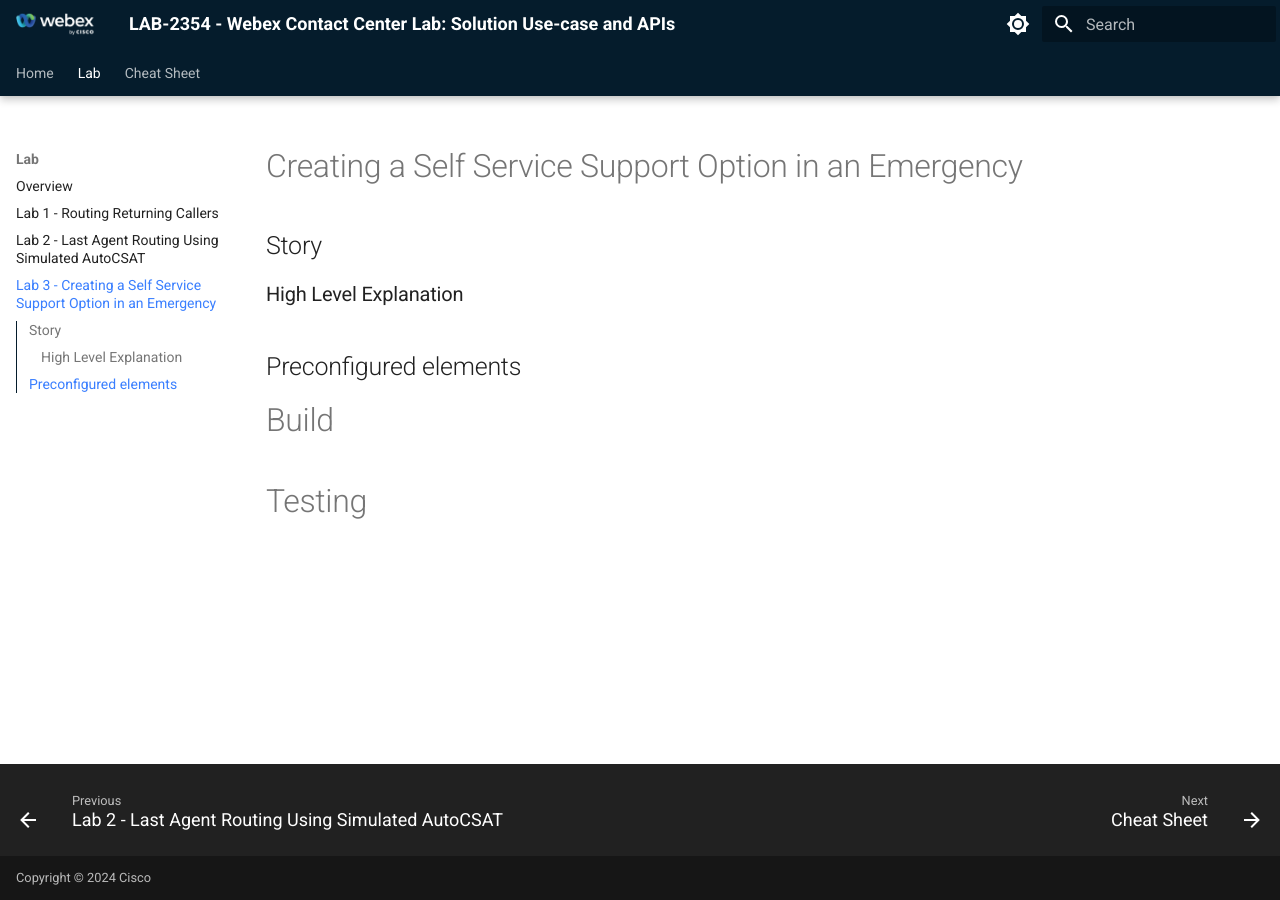
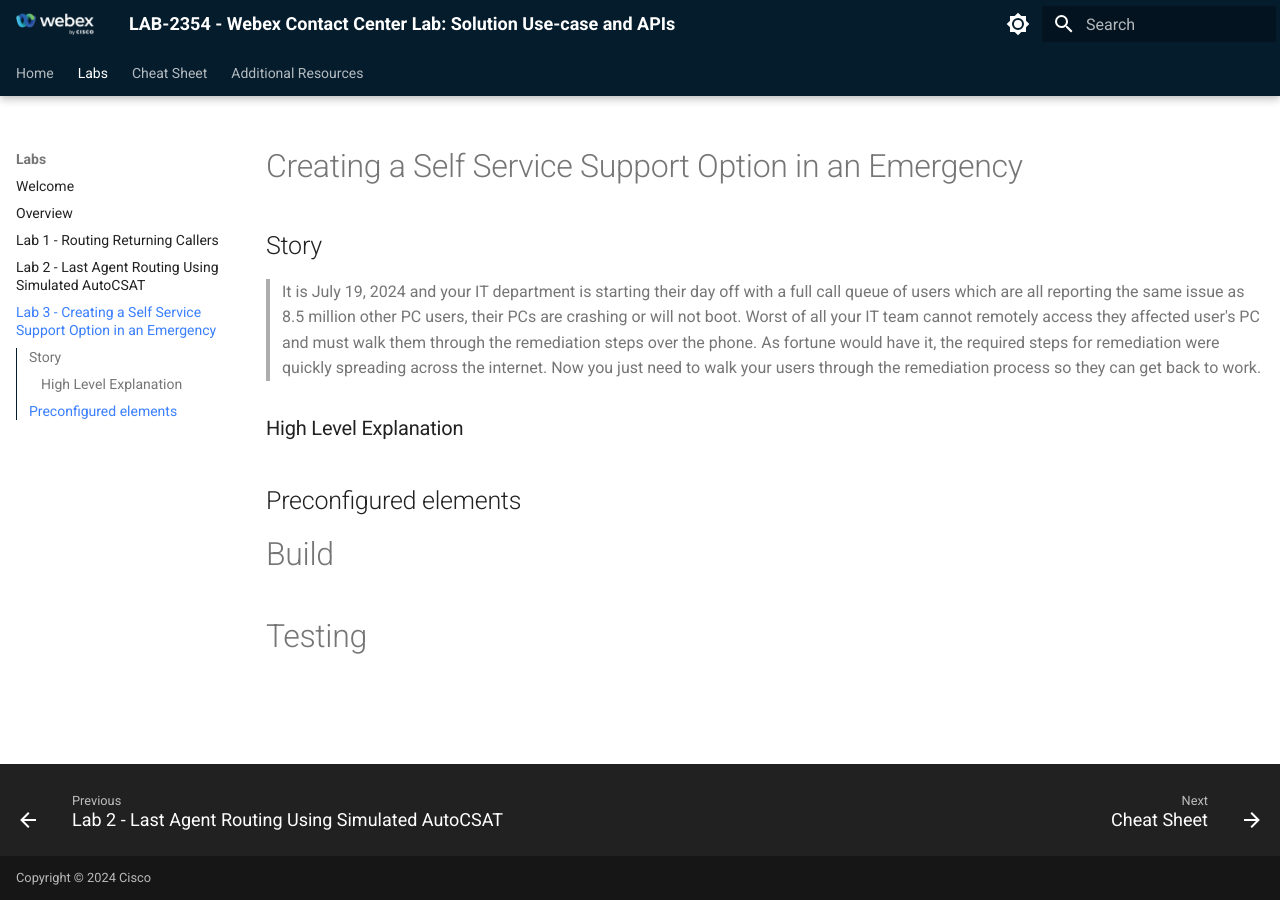
Before and after one commit to WebexCC-SA/LAB-2354, an MkDocs documentation site: the page built from docs/lab3_CreatingSelfService.md, in a window 1280 px wide. Built offline with MkDocs 1.6.1 and Material for MkDocs 9.7.7, drawn with Linux system fonts in a browser that asks for light colours.

Commit message:
Adding content and welcome page

```diff
--- a/docs/lab3_CreatingSelfService.md
+++ b/docs/lab3_CreatingSelfService.md
@@ -1,11 +1,13 @@
 # Creating a Self Service Support Option in an Emergency
 
 ## Story
+> It is July 19, 2024 and your IT department is starting their day off with a full call queue of users which are all reporting the same issue as 8.5 million other PC users, their PCs are crashing or will not boot.  Worst of all your IT team cannot remotely access they affected user's PC and must walk them through the remediation steps over the phone.  As fortune would have it, the required steps for remediation were quickly spreading across the internet.  Now you just need to walk your users through the remediation process so they can get back to work.
+
 
 ### High Level Explanation
 
 ## Preconfigured elements
 
 # Build
-
+<!-- <iframe src="https://app.sli.do/event/b7TmCKP7DD1YZq2fBSEnGJ/questions" height="100%" width="25%" frameBorder="0" style="min-height: 560px;" allow="clipboard-write" title="Slido"></iframe> -->
 # Testing
--- a/docs/overrides/home.html
+++ b/docs/overrides/home.html
@@ -268,7 +268,7 @@
                         document.write(descr)
                     </script>
                 </p> -->
-                <a href="overview/" title="{{ page.next_page.title | striptags }}" class="md-button md-button--primary">
+                <a href="welcome/" title="{{ page.next_page.title | striptags }}" class="md-button md-button--primary">
                     Get started
                 </a>
             </div>
--- a/mkdocs.yml
+++ b/mkdocs.yml
@@ -77,7 +77,8 @@
           format: !!python/name:pymdownx.superfences.fence_code_format
 nav:
   - Home: index.md
-  - Lab:
+  - Labs:
+      - Welcome: welcome.md
       - Overview: overview.md
       # - Lab 1 - Getting Started: lab1_getting_started.md
       - Lab 1 - Routing Returning Callers: lab1_returningCustomer.md
@@ -86,3 +87,4 @@
       # - Conclusion: conclusion.md
   # - Topologies: topologies.md
   - Cheat Sheet: cheatsheet.md
+  - Additional Resources: https://webexcc-sa.github.io
```
Also changed, not shown: docs/lab2_LARbasedOnCSAT.md (+2 -2 lines), docs/welcome.md (added, +3 -0 lines), docs/assets/additionalResources.gif (added).
